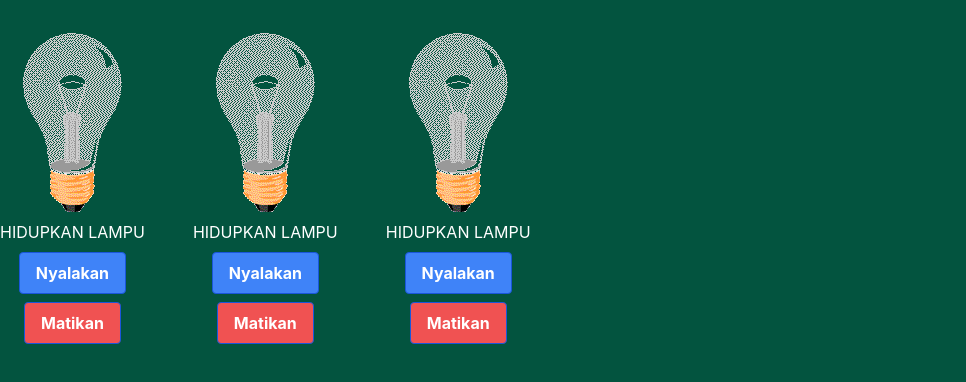
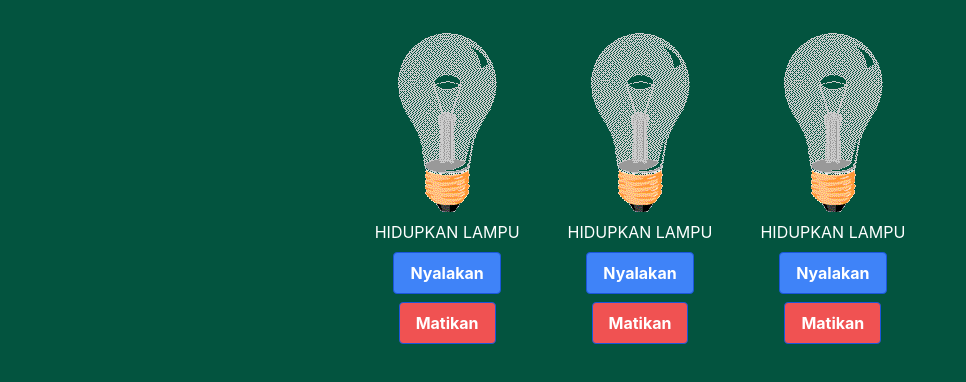
Before and after one commit to FairuzzIslami/Project-Lampu, a plain HTML site: page index.html in a window 1280 px wide. Shown: the whole page, without its empty margins (0-966 px from the left). Drawn offline with nearby package versions, Linux system fonts and the light colour scheme.

Commit message:
object in center

```diff
--- a/index.html
+++ b/index.html
@@ -11,7 +11,7 @@
     href="https://unpkg.com/flowbite@1.5.1/dist/flowbite.min.css" />
 </head>
 <body>
-    <div class="flex justify-right item-center min-h-screen bg-green-800 w-full gap-12" id="ruang-tamu">
+    <div class="flex justify-center item-center min-h-screen bg-green-800 w-full gap-12" id="ruang-tamu">
         <div class="flex flex-col gap-2 items-center py-8">
             <img src="./asset/Images/off.gif" alt="" id="ofLampu">
             <h2>HIDUPKAN LAMPU</h2>
```
